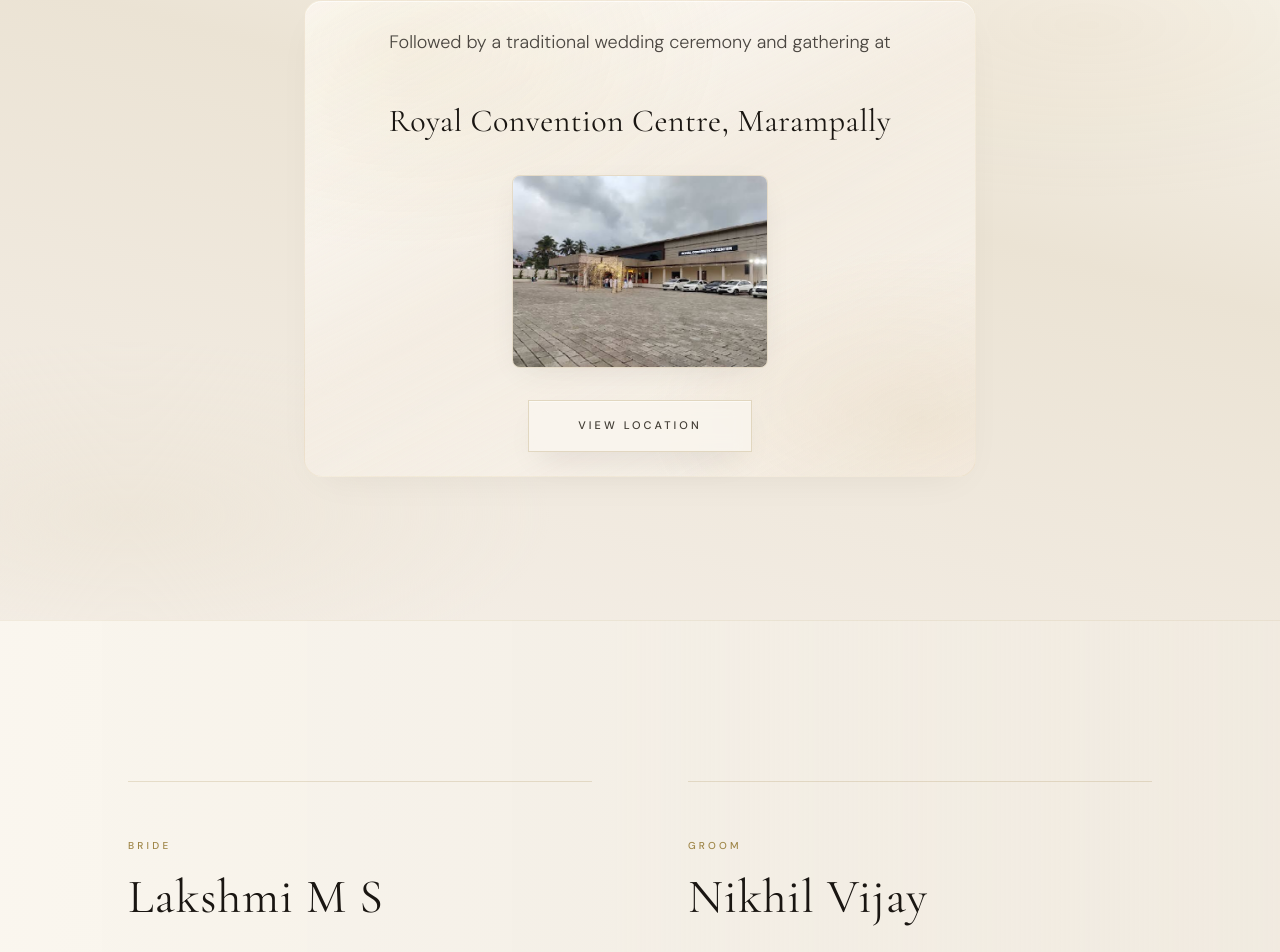
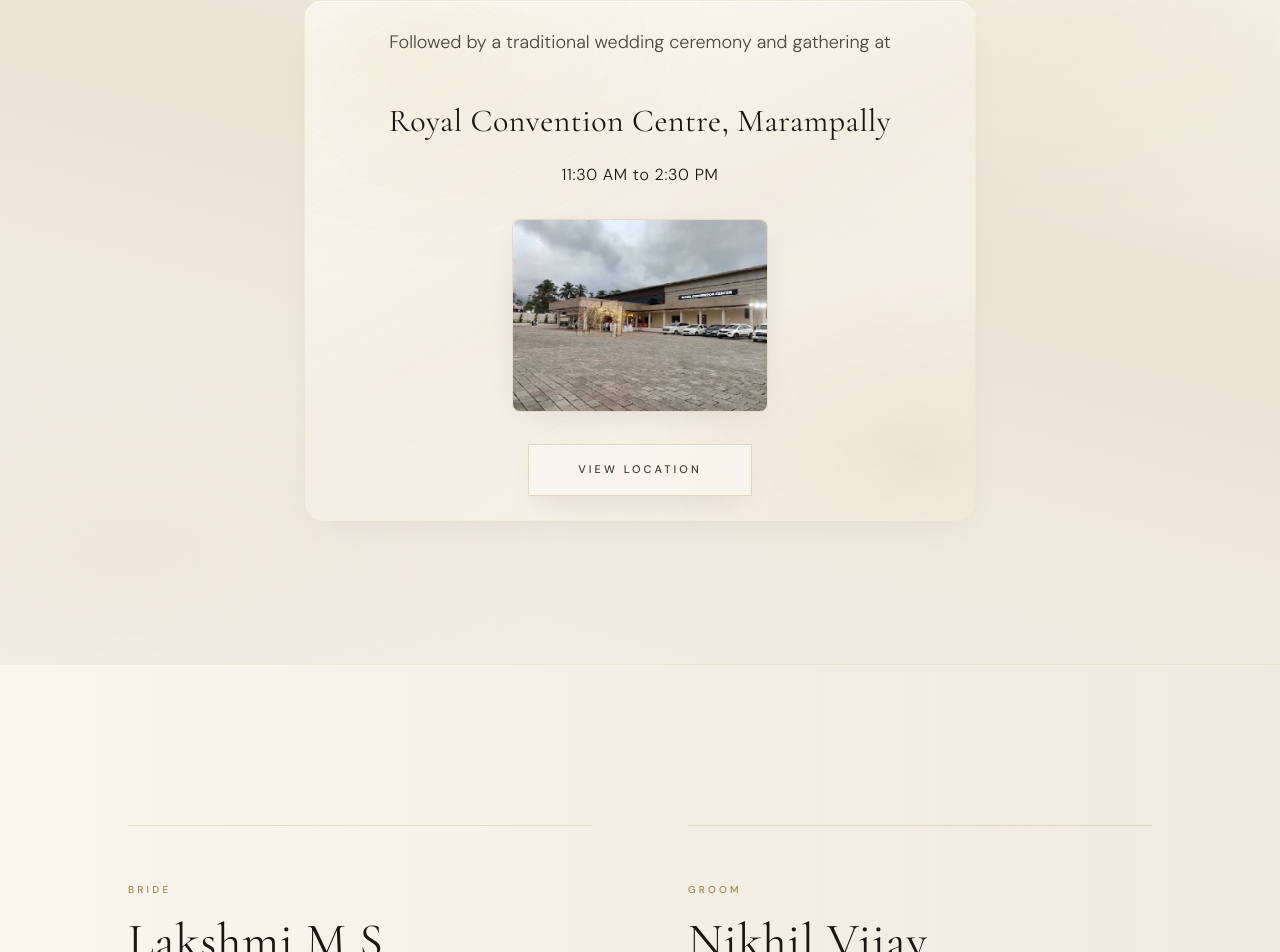
Before and after one commit to lakshmi-m-s/NiLaW, a React (Vite) app: page / in a window 1280 px wide. Shown: the part 2225-3177 px from the top of the page. Built offline with nearby package versions, Linux system fonts and the light colour scheme; the HTML template or start-up script is replaced by a standard one; a web font is replaced by a local one.

Commit message:
add time

```diff
--- a/src/sections/WeddingGathering.tsx
+++ b/src/sections/WeddingGathering.tsx
@@ -12,6 +12,9 @@
           </p>
           <p className="mt-6 text-balance font-serif text-[1.3125rem] font-normal leading-snug tracking-[0.015em] text-charcoal sm:mt-10 sm:text-[1.75rem] md:text-[2rem]">
             Royal Convention Centre, Marampally
+          </p>
+          <p className="mt-4 font-sans text-[0.9375rem] font-light tracking-[0.04em] text-charcoal/58 sm:mt-5 sm:text-base">
+            11:30 AM to 2:30 PM
           </p>
           <div className="relative mx-auto mt-6 w-full max-w-52 overflow-hidden rounded-lg border border-gold/20 bg-pearl/60 shadow-[0_8px_32px_-12px_rgba(26,22,18,0.12)] sm:mt-8 sm:max-w-60 md:max-w-64">
             <div className="aspect-[4/3] w-full">
```
